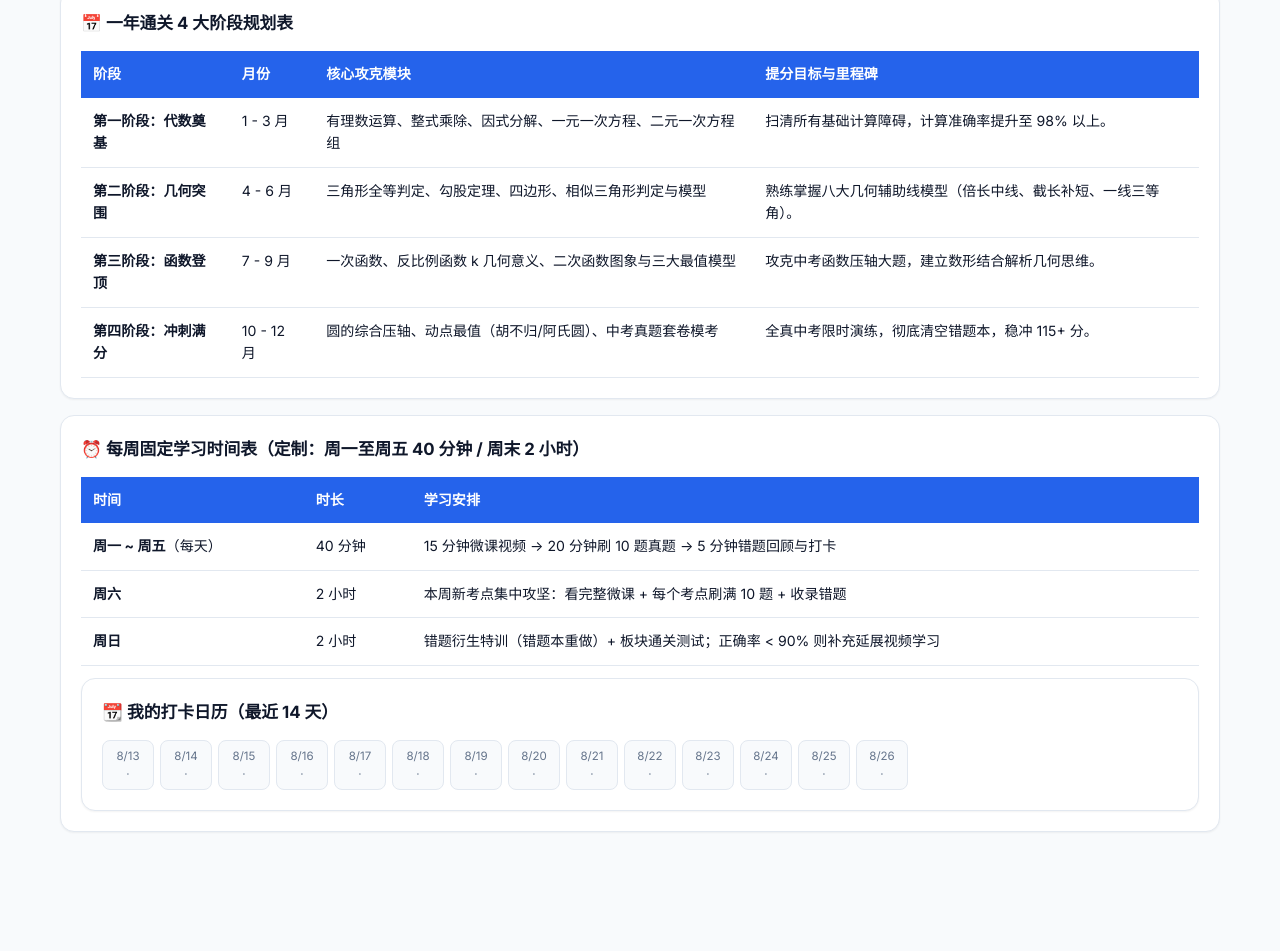
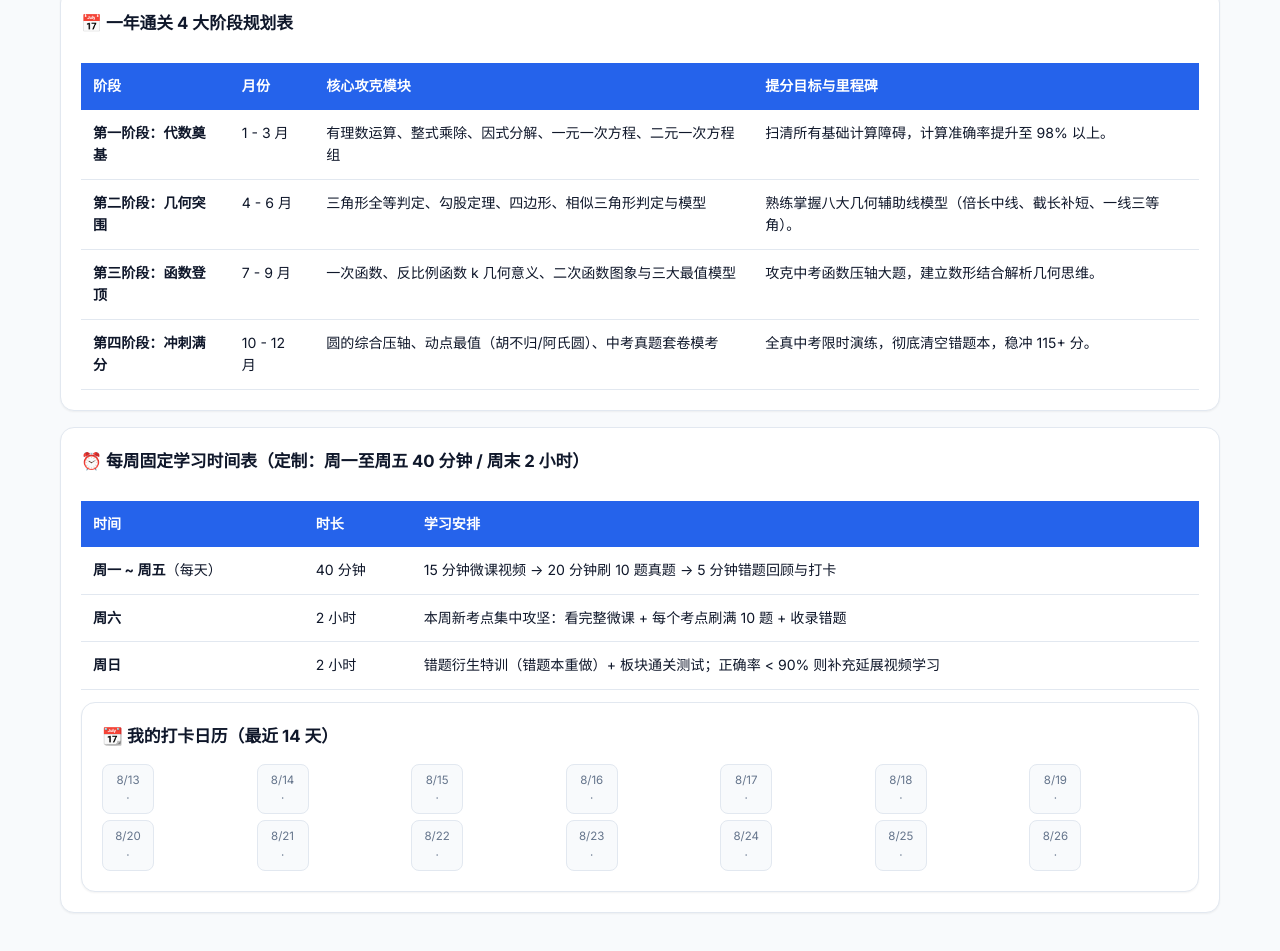
Before and after one commit to MrZh2025/junior-math-workbench, a plain HTML site: page index.html in a window 1280 px wide. Shown: the part 533-1484 px from the top of the page. Before the commit the page ends 1445 px from the top, so only its background shows below. Drawn offline with nearby package versions, Linux system fonts and the light colour scheme.

Commit message:
auto: 自动同步工作台更新 (2026-08-26 17:09:02)

```diff
--- a/index.html
+++ b/index.html
@@ -1097,6 +1097,7 @@
   <div class="tab-content active" id="tab-overview">
     <div class="panel">
       <h4>📅 一年通关 4 大阶段规划表</h4>
+      <div class="table-scroll">
         <table class="plan-table">
           <thead>
             <tr><th>阶段</th><th>月份</th><th>核心攻克模块</th><th>提分目标与里程碑</th></tr>
@@ -1129,8 +1130,10 @@
           </tbody>
         </table>
       </div>
+    </div>
     <div class="panel" style="margin-top:16px;">
       <h4>⏰ 每周固定学习时间表（定制：周一至周五 40 分钟 / 周末 2 小时）</h4>
+      <div class="table-scroll">
         <table class="plan-table">
           <thead>
             <tr><th>时间</th><th>时长</th><th>学习安排</th></tr>
@@ -1141,9 +1144,10 @@
             <tr><td><b>周日</b></td><td>2 小时</td><td>错题衍生特训（错题本重做）+ 板块通关测试；正确率 &lt; 90% 则补充延展视频学习</td></tr>
           </tbody>
         </table>
+      </div>
       <div class="panel" style="margin-top:12px;">
         <h4>📆 我的打卡日历（最近 14 天）</h4>
-        <div id="checkinCalendar" style="display:flex; gap:6px; flex-wrap:wrap;"></div>
+        <div id="checkinCalendar" class="checkin-grid"></div>
       </div>
     </div>
   </div>
```
Also changed, not shown: 初中数学一年通关工作台.html (+5 -1 lines). Lines whose indentation alone changed are shown as unchanged.
